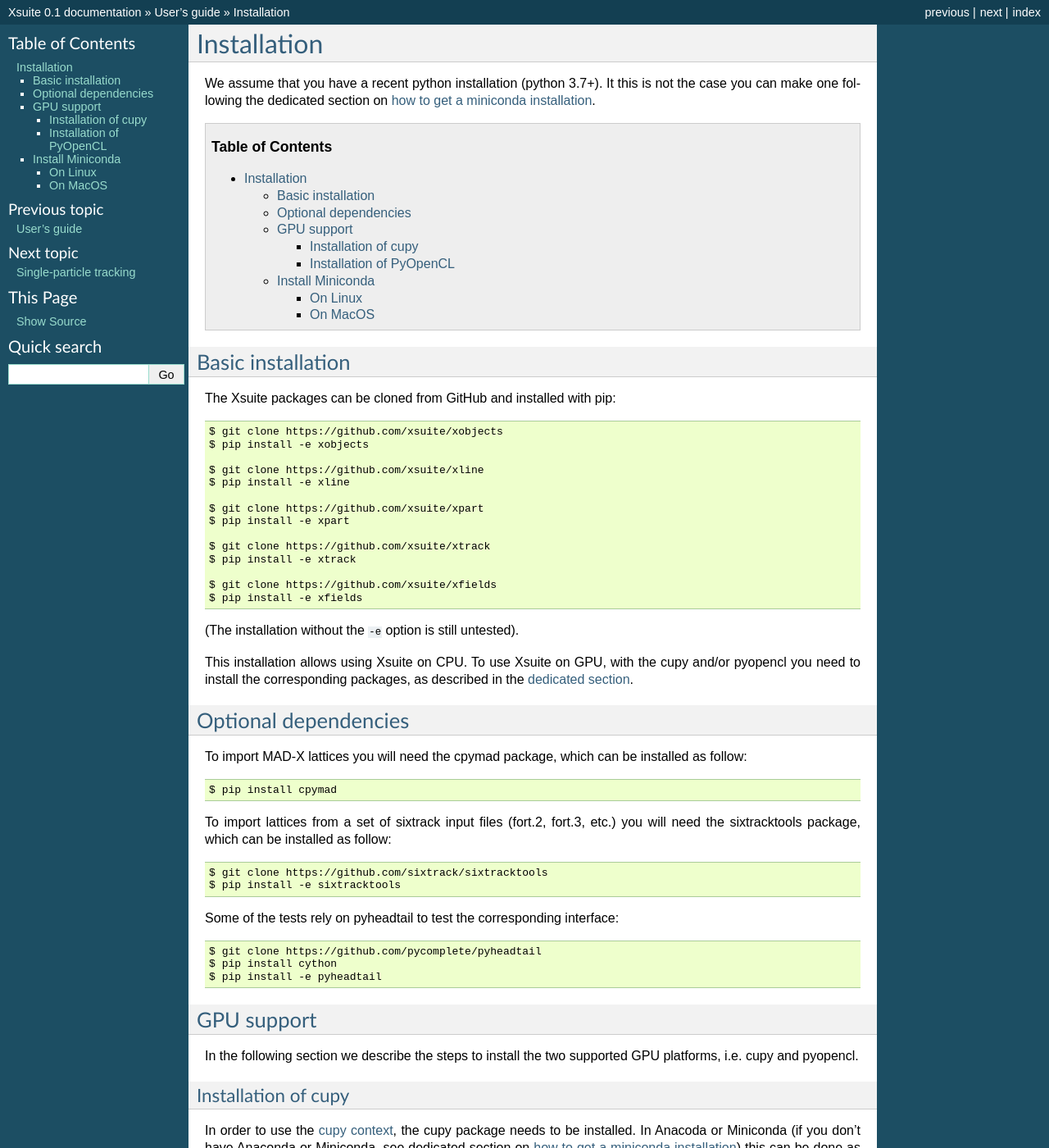
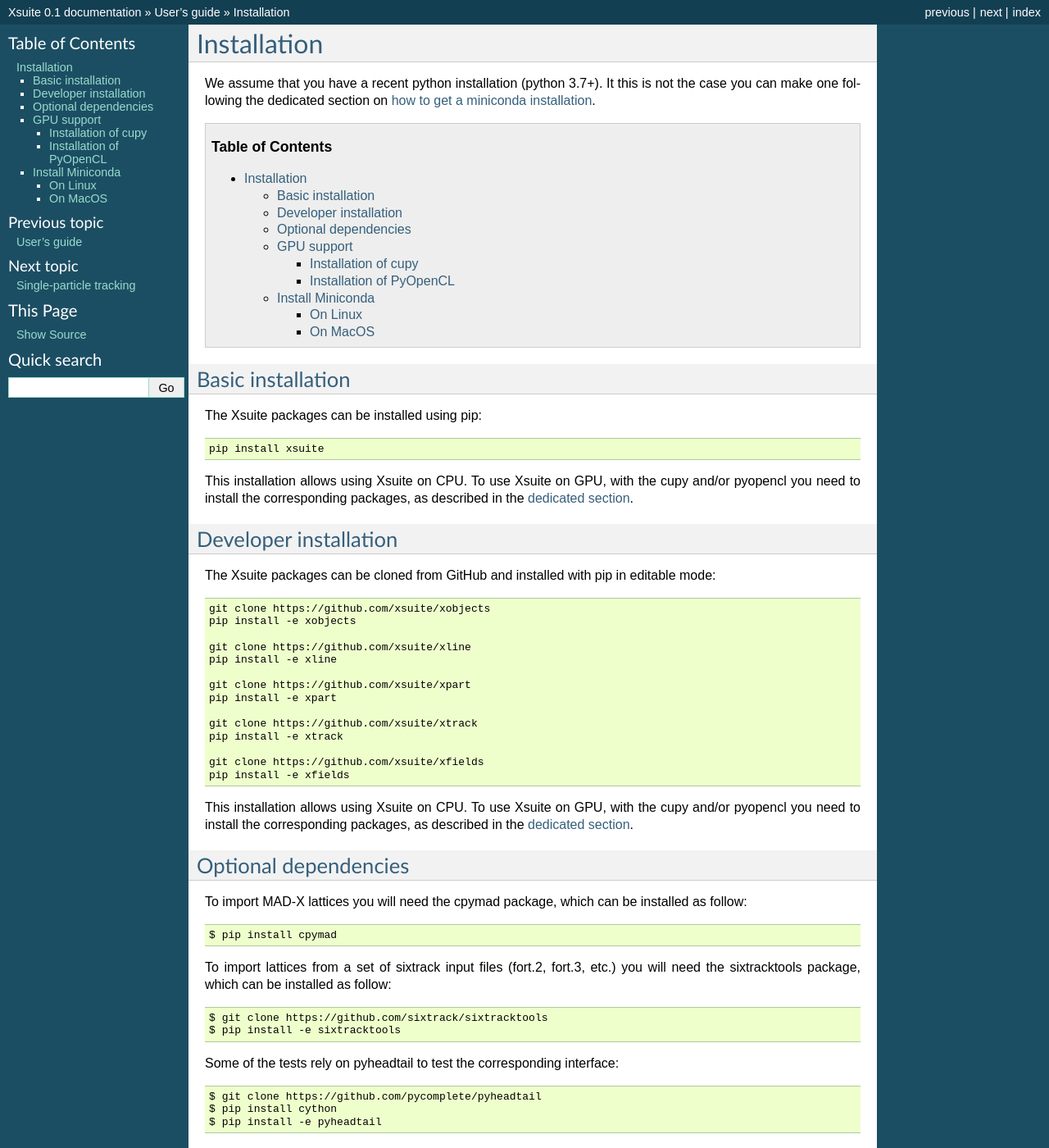
Before and after one commit to xsuite/xsuite, a Sphinx documentation site: the page built from docs/installation.rst, in a window 1280 px wide and 1400 px high. Shown: the whole window at 82% size. Built offline with Sphinx 7.4.7, drawn with Linux system fonts in a browser that asks for light colours.

Commit message:
Quick push

```diff
--- a/docs/installation.rst
+++ b/docs/installation.rst
@@ -12,26 +12,37 @@
 Basic installation
 ==================
 
-The Xsuite packages can be cloned from GitHub and installed with pip:
+The Xsuite packages can be installed using pip:
 
 .. code-block:: bash
 
-    $ git clone https://github.com/xsuite/xobjects
-    $ pip install -e xobjects
+    pip install xsuite
 
-    $ git clone https://github.com/xsuite/xline
-    $ pip install -e xline
+This installation allows using Xsuite on CPU. To use Xsuite on GPU, with the cupy and/or pyopencl you need to install the corresponding packages, as described in the :ref:`dedicated section<gpuinst>`.
 
-    $ git clone https://github.com/xsuite/xpart
-    $ pip install -e xpart
 
-    $ git clone https://github.com/xsuite/xtrack
-    $ pip install -e xtrack
+Developer installation
+======================
 
-    $ git clone https://github.com/xsuite/xfields
-    $ pip install -e xfields
+The Xsuite packages can be cloned from GitHub and installed with pip in editable mode:
 
-(The installation without the ``-e`` option is still untested).
+.. code-block:: bash
+
+    git clone https://github.com/xsuite/xobjects
+    pip install -e xobjects
+
+    git clone https://github.com/xsuite/xline
+    pip install -e xline
+
+    git clone https://github.com/xsuite/xpart
+    pip install -e xpart
+
+    git clone https://github.com/xsuite/xtrack
+    pip install -e xtrack
+
+    git clone https://github.com/xsuite/xfields
+    pip install -e xfields
+
 
 This installation allows using Xsuite on CPU. To use Xsuite on GPU, with the cupy and/or pyopencl you need to install the corresponding packages, as described in the :ref:`dedicated section<gpuinst>`.
 
```
